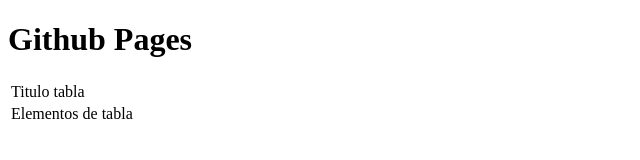
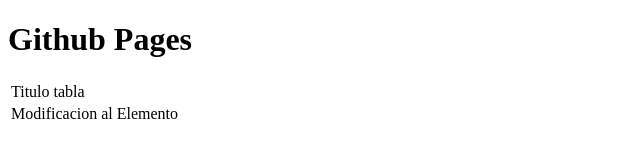
Before and after one commit to Dhoron22/clase10.github.io, a plain HTML site: page index.html in a window 1280 px wide. Shown: the full height of the page, 0-640 px from the left. Drawn offline with Linux system fonts and the light colour scheme.

Commit message:
Update index.html

```diff
--- a/index.html
+++ b/index.html
@@ -13,7 +13,7 @@
         </tr>
         <tr>
             <td>
-                Elementos de tabla
+                Modificacion al Elemento
             </td>
         </tr>
     </table>
```
